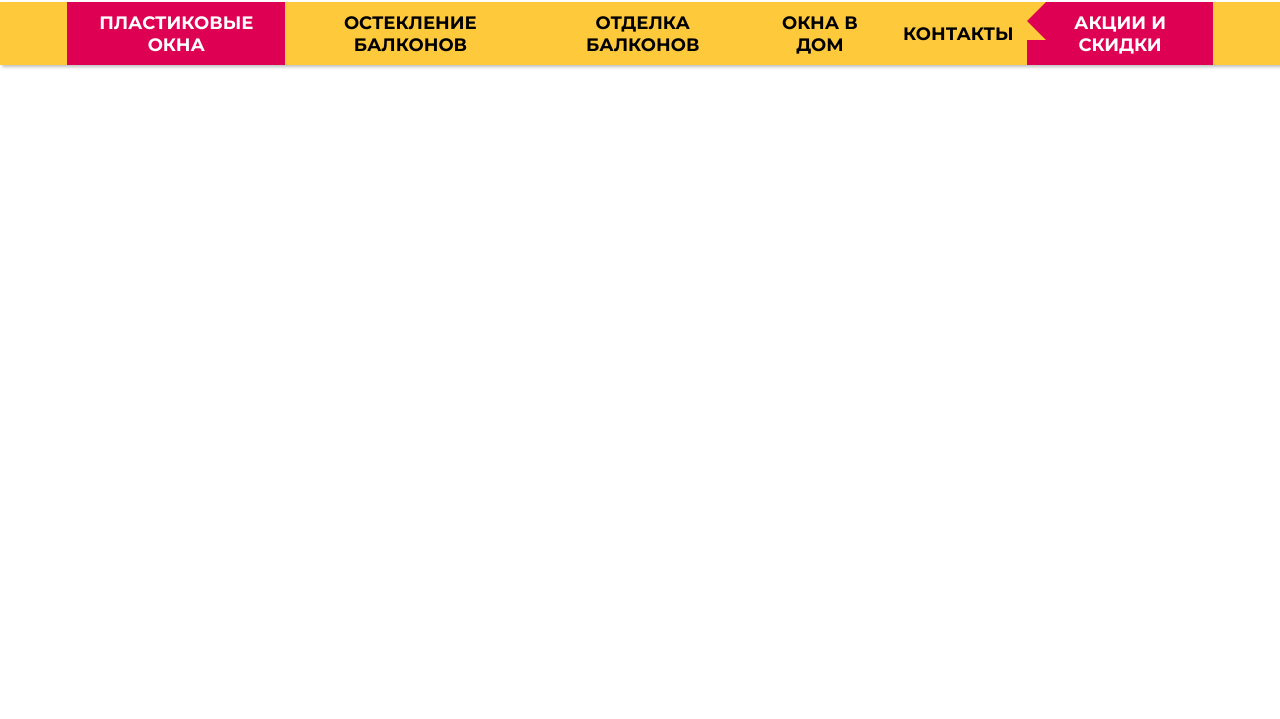
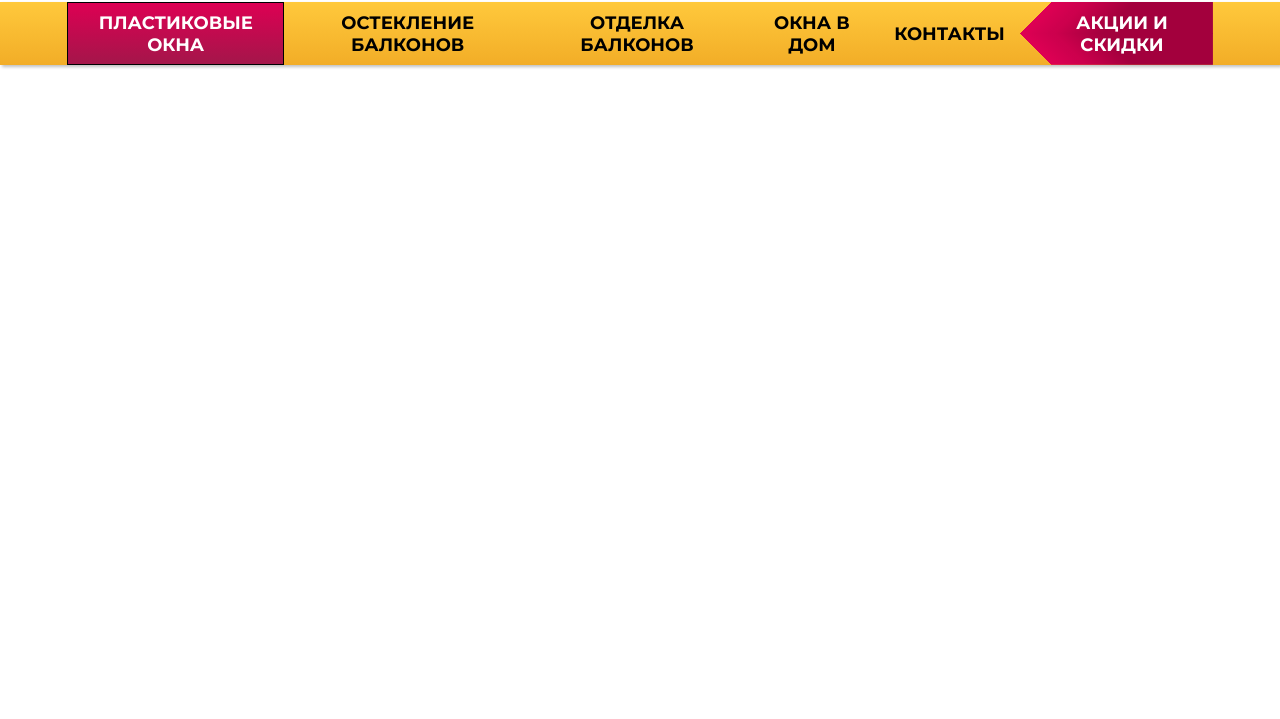
Before and after one commit to zhenyanesterkova/okna-plastikovyye.ru, a plain HTML site: page index.html in a window 1280 px wide. Shown: the part 81-800 px from the top of the page. Drawn offline with Linux system fonts and the light colour scheme.

Commit message:
fix promo

```diff
--- a/css/style.css
+++ b/css/style.css
@@ -159,6 +159,8 @@
 
     .active {
         background: linear-gradient(180deg, #DD0053 0%, #A4164A 100%);
+        border: 1px solid #000000;
+        box-sizing: border-box;
         font-weight: bold;
         font-size: 0.750em;
         text-align: center;
@@ -213,8 +215,6 @@
             height: 2.600em;
             position: unset;
             width: 100vw;
-            background-color: #FFC93C;
-            background-image: none;
         }
         .head-menu {
             height: 100%;
@@ -226,25 +226,14 @@
             display: flex;
             align-items: center;
         }
-        .active {
-            background-color: #DD0053;
-            background-image: none;
-        }
         .promo {
             height: 100%;
-            background-color: #DD0053;
+            padding-left: 1.458em;
             color: #FFFFFF;
-            position: relative;
-        }
-        .promo::before {
-            content: '';
-            position: absolute;
-            top: 0;
-            left: 0;
-            border-top: 1.950rem solid #FFC93C;
-            border-bottom: 1.950rem solid #FFC93C;
-            border-right: 1.950rem solid #DD0053;
-            width: 0;
+            background: #A4164A;
+            background: linear-gradient(135deg, transparent 1.300em, #DF0054 0%, #CE004E 27.83%, #CD004D 29.91%, #A3003D 51.26% 0) top, linear-gradient(45deg, transparent 1.300em, #DF0054 0%, #CE004E 27.83%, #CD004D 29.91%, #A3003D 51.26% 0) bottom;
+            background-size: 100% 50.5%;
+            background-repeat: no-repeat;
         }
     }
 
```
Also changed, not shown: index.html (+1 -1 lines).
